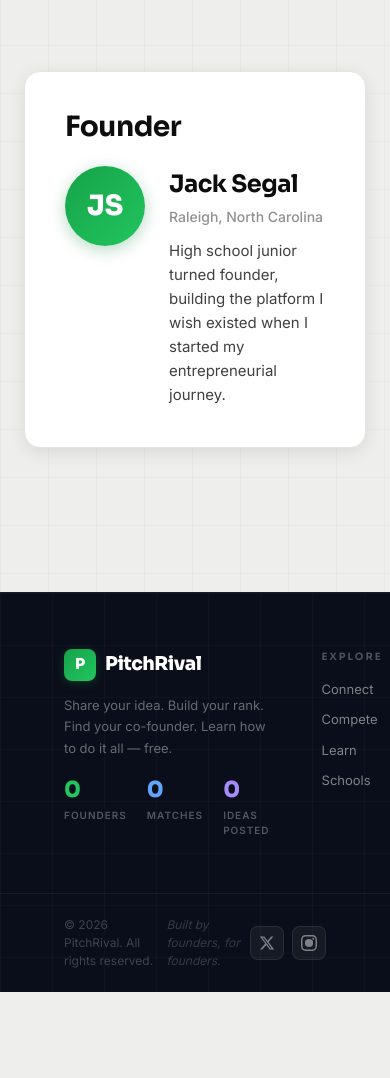
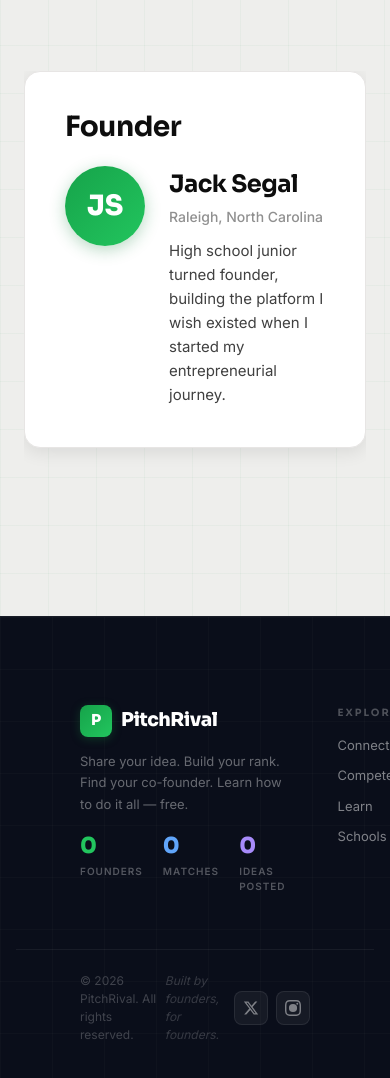
Before and after one commit to JackPigPro/pitchrival, a Next.js app: page /about in a window 390 px wide. Shown: the part 2999-4077 px from the top of the page. Before the commit the page ends 3991 px from the top, so only its background shows below. Built offline with nearby package versions, Linux system fonts and the light colour scheme; no server answers; the database is empty.

Commit message:
mobile v2

```diff
--- a/app/globals.css
+++ b/app/globals.css
@@ -727,6 +727,45 @@ button:hover, .nav-login:hover, .nav-signup:hover, .ft-cta:hover, .pc-cta:hover,
   .hero-deco-card, .pc, .idea-post, .cf-match-card {
     box-shadow: 0 2px 12px rgba(0,0,0,0.06);
   }
+
+  /* Fix visual elements cutoff */
+  .hero-deco-card {
+    display: none; /* Hide floating cards on mobile to prevent overflow */
+  }
+
+  .hero::after {
+    width: 100vw;
+    height: 400px;
+    background: radial-gradient(ellipse, rgba(21,128,61,.07) 0%, transparent 70%);
+  }
+
+  .feature-visual {
+    width: 100%;
+    max-width: none;
+    padding: 24px 16px;
+    overflow: hidden;
+  }
+
+  .connect-board, .match-arena, .learn-player {
+    width: 100%;
+    max-width: none;
+  }
+
+  /* Footer fixes */
+  .site-footer {
+    width: 100%;
+    padding: 32px 16px;
+  }
+
+  .content-container {
+    max-width: 100%;
+    padding: 0 16px;
+    overflow-x: hidden;
+  }
+
+  .content-section {
+    overflow-x: hidden;
+  }
 }
 .lp-lesson-sub { font-size: 11px; color: var(--text3); margin-top: 1px; }
 .lp-lesson.active-l .lp-lesson-sub { color: var(--purple); opacity: .7; }
```
